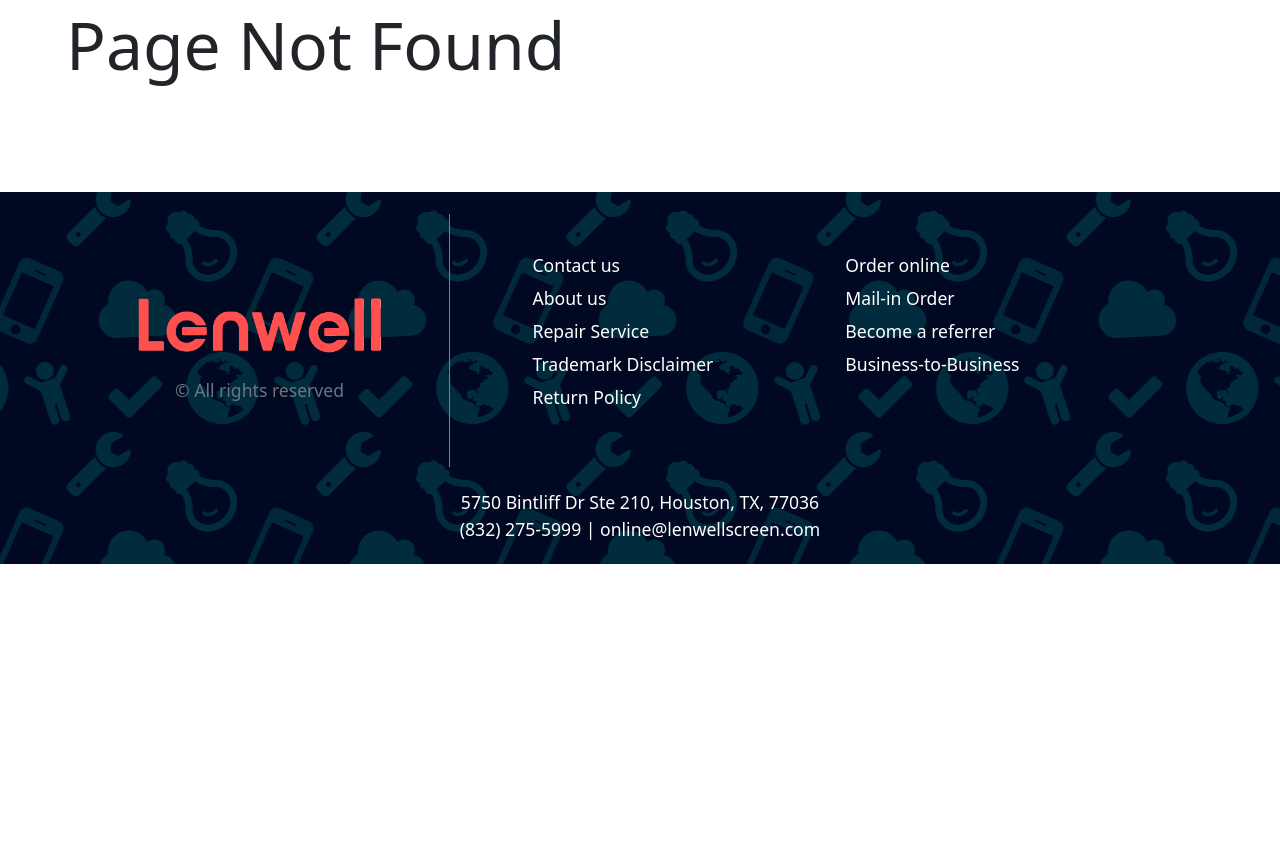
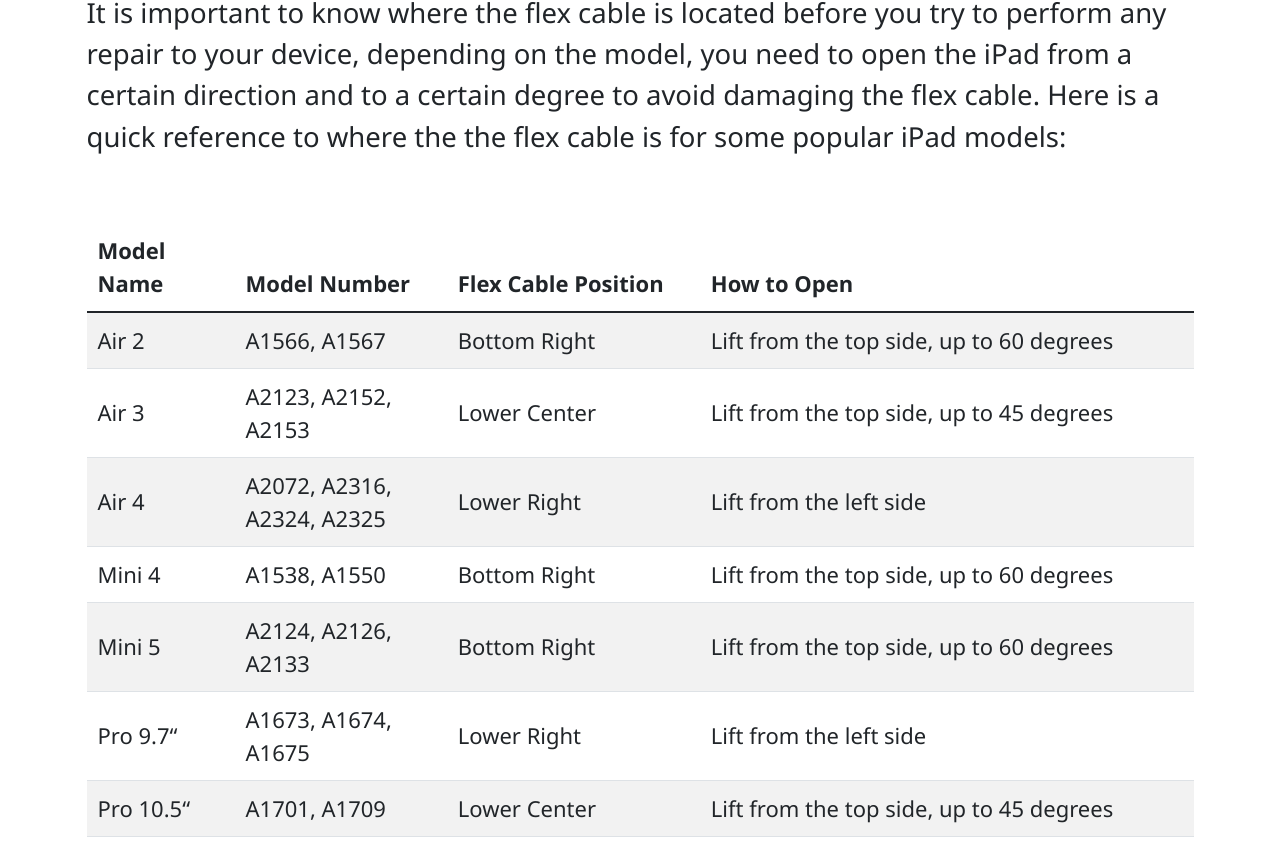
Before and after one commit to FanghanHu/lenwell-local, a Next.js app: page /guides/ipad-flex-positions in a window 1280 px wide. Before the commit this address had no page. Shown: the part 236-1090 px from the top of the page. Before the commit the page ends 800 px from the top, so only its background shows below. Built offline with nearby package versions, Linux system fonts and the light colour scheme.

Commit message:
add flex positions page.

```diff
--- a/components/navbar/index.jsx
+++ b/components/navbar/index.jsx
@@ -68,6 +68,9 @@
 							<li>
 								<Link href="/guides/ipad-pro-9.7-screen-replacement-guide">iPad Pro 9.7&ldquo; Screen Replacement</Link>
 							</li>
+							<li>
+								<Link href="/guides/ipad-flex-positions">iPad Flex Cable Position References</Link>
+							</li>
 						</ul>
 					</div>
 					<Link href="/repair-service">Repair Price List</Link>
--- /dev/null
+++ b/pages/guides/ipad-flex-positions.jsx
@@ -0,0 +1,146 @@
+import Head from "next/head";
+
+export default function Guide() {
+	return (
+		<div className="container segoe">
+			<Head>
+				<meta
+					name="keywords"
+					content="lcd replacement, lcd repair, glass replacement, glass repair, tutorial, flex cable, connector, wire, battery, open, "
+				/>
+			</Head>
+			<h2 className="text-center mt-5">Flex Cable Locations For iPads</h2>
+			<p className="lead my-5">
+				It is important to know where the flex cable is located before you try
+				to perform any repair to your device, depending on the model, you need
+				to open the iPad from a certain direction and to a certain degree to
+				avoid damaging the flex cable. Here is a quick reference to where the
+				the flex cable is for some popular iPad models:
+			</p>
+
+			<table
+				className="table table-striped align-items-center my-5 mx-auto"
+				style={{ maxWidth: "1300px", verticalAlign: "middle" }}
+			>
+				<thead>
+					<tr>
+						<th>Model Name</th>
+						<th>Model Number</th>
+						<th>Flex Cable Position</th>
+						<th>How to Open</th>
+					</tr>
+				</thead>
+				<tbody>
+					<tr>
+						<td>Air 2</td>
+						<td>A1566, A1567</td>
+						<td>Bottom Right</td>
+						<td>Lift from the top side, up to 60 degrees</td>
+					</tr>
+					<tr>
+						<td>Air 3</td>
+						<td>A2123, A2152, A2153</td>
+						<td>Lower Center</td>
+						<td>Lift from the top side, up to 45 degrees</td>
+					</tr>
+					<tr>
+						<td>Air 4</td>
+						<td>A2072, A2316, A2324, A2325</td>
+						<td>Lower Right</td>
+						<td>Lift from the left side</td>
+					</tr>
+					<tr>
+						<td>Mini 4</td>
+						<td>A1538, A1550</td>
+						<td>Bottom Right</td>
+						<td>Lift from the top side, up to 60 degrees</td>
+					</tr>
+					<tr>
+						<td>Mini 5</td>
+						<td>A2124, A2126, A2133</td>
+						<td>Bottom Right</td>
+						<td>Lift from the top side, up to 60 degrees</td>
+					</tr>
+					<tr>
+						<td>Pro 9.7&ldquo;</td>
+						<td>A1673, A1674, A1675</td>
+						<td>Lower Right</td>
+						<td>Lift from the left side</td>
+					</tr>
+					<tr>
+						<td>Pro 10.5&ldquo;</td>
+						<td>A1701, A1709</td>
+						<td>Lower Center</td>
+						<td>Lift from the top side, up to 45 degrees</td>
+					</tr>
+					<tr>
+						<td>Pro 11.0&ldquo; 1st Gen</td>
+						<td>A1934, A1980, A2013</td>
+						<td>Top Center(Face ID); Left (LCD)</td>
+						<td>
+							Slide LCD down slightly to disconnect face ID flex at top. Open
+							from the Right side
+						</td>
+					</tr>
+					<tr>
+						<td>Pro 11.0&ldquo; 2nd Gen</td>
+						<td>A2068, A2228, A2230</td>
+						<td>Top Center(Face ID); Left (LCD)</td>
+						<td>
+							Slide LCD down slightly to disconnect face ID flex at top. Open
+							from the Right side
+						</td>
+					</tr>
+					<tr>
+						<td>Pro 11.0&ldquo; 3rd Gen</td>
+						<td>A2377, A2459, A2301, A2460</td>
+						<td>Top Center(Face ID); Left (LCD)</td>
+						<td>
+							Slide LCD down slightly to disconnect face ID flex at top. Open
+							from the Right side
+						</td>
+					</tr>
+					<tr>
+						<td>Pro 12.9&ldquo; 1st Gen</td>
+						<td>A1584, A1652</td>
+						<td>Lower Center</td>
+						<td>Lift from the top side, up to 45 degrees</td>
+					</tr>
+					<tr>
+						<td>Pro 12.9&ldquo; 2nd Gen</td>
+						<td>A1670, A1671</td>
+						<td>Lower Center</td>
+						<td>Lift from the top side, up to 45 degrees</td>
+					</tr>
+					<tr>
+						<td>Pro 12.9&ldquo; 3rd Gen</td>
+						<td>A1876, A1895, A2014</td>
+						<td>Top Center(Face ID); Left (LCD)</td>
+						<td>
+							Slide LCD down slightly to disconnect face ID flex at top. Open
+							from the Right side
+						</td>
+					</tr>
+					<tr>
+						<td>Pro 12.9&ldquo; 4th Gen</td>
+						<td>A2069, A2229, A2232</td>
+						<td>Top Center(Face ID); Left (LCD)</td>
+						<td>
+							Slide LCD down slightly to disconnect face ID flex at top. Open
+							from Right side
+						</td>
+					</tr>
+					<tr>
+						<td>Pro 12.9&ldquo; 5th Gen</td>
+						<td>A2378, A2461, A2379, A2462</td>
+						<td>Top Center(Face ID); left x 2 (LCD)</td>
+						<td>
+							Slide LCD down slightly to disconnect face ID flex at top. Open
+							from Right side
+						</td>
+					</tr>
+				</tbody>
+			</table>
+		</div>
+	);
+}
```
Also changed, not shown: pages/guides/ipad-pro-9.7-screen-replacement-guide.jsx (+5 -2 lines).
